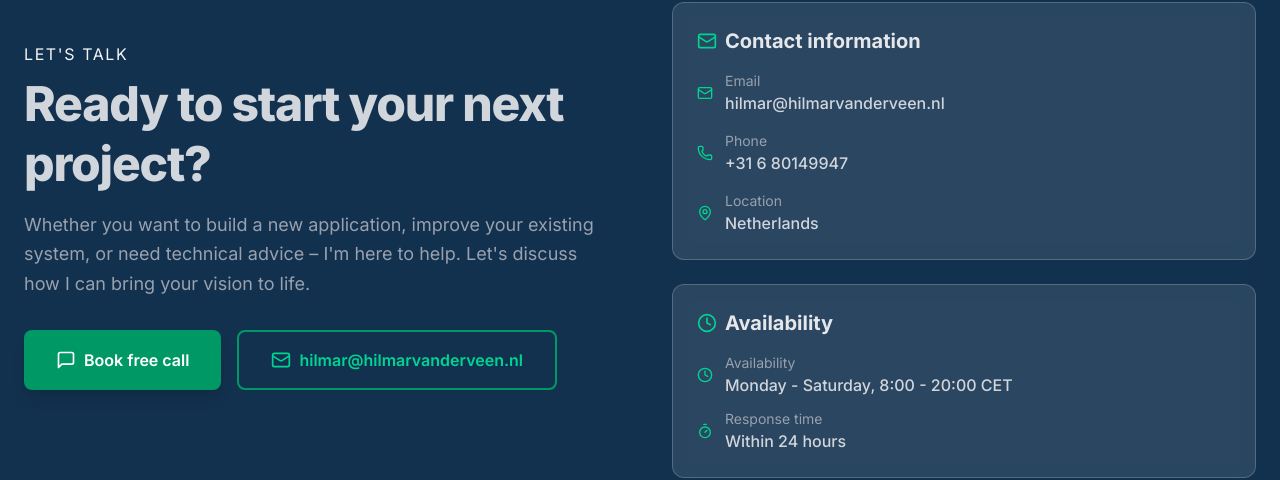
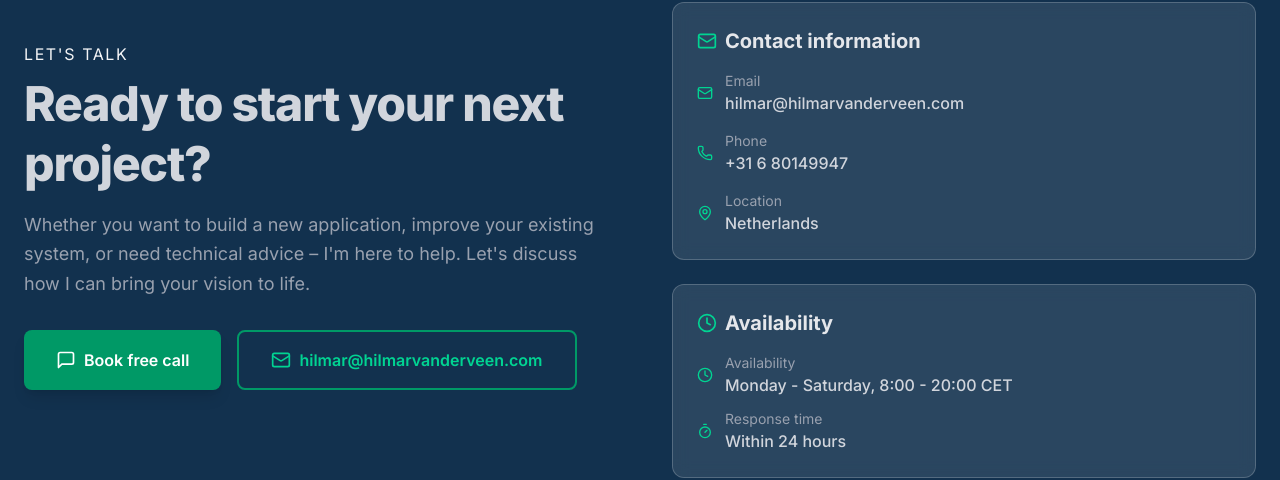
Before and after one commit to hilmarvdveen/hilmar-cv, a Next.js app in the folder my-cv-site/: page /en/contact in a window 1280 px wide. Shown: the part 183-663 px from the top of the page. Built offline with nearby package versions, Linux system fonts and the light colour scheme; no server answers.

Commit message:
fix email

```diff
--- a/my-cv-site/src/components/Breadcrumb.tsx
+++ b/my-cv-site/src/components/Breadcrumb.tsx
@@ -119,7 +119,7 @@ export const Breadcrumb = () => {
       "@type": "ListItem",
       position: index + 1,
       name: item.label,
-      item: `https://hilmarvanderveen.nl${item.href}`,
+      item: `https://hilmarvanderveen.com${item.href}`,
     })),
   };
 
--- a/my-cv-site/src/components/ContactHero.tsx
+++ b/my-cv-site/src/components/ContactHero.tsx
@@ -44,14 +44,14 @@ export const ContactHero = () => {
             </Link>
 
             <a
-              href="mailto:hilmar@hilmarvanderveen.nl"
+              href="mailto:hilmar@hilmarvanderveen.com"
               className="inline-flex items-center justify-center px-8 py-4 border-2 border-emerald-600 text-emerald-400 rounded-lg font-semibold hover:bg-emerald-600 hover:text-white transition-all duration-300 group focus:outline-none focus:ring-2 focus:ring-emerald-500"
             >
               <Mail
                 className="w-5 h-5 mr-2 group-hover:scale-110 transition-transform duration-300"
                 aria-hidden="true"
               />
-              hilmar@hilmarvanderveen.nl
+              hilmar@hilmarvanderveen.com
             </a>
           </div>
         </header>
@@ -81,10 +81,10 @@ export const ContactHero = () => {
                   <dt className="text-sm text-gray-400">{t("info.email")}</dt>
                   <dd className="font-medium">
                     <a
-                      href="mailto:hilmar@hilmarvanderveen.nl"
+                      href="mailto:hilmar@hilmarvanderveen.com"
                       className="hover:text-emerald-400 transition-colors"
                     >
-                      hilmar@hilmarvanderveen.nl
+                      hilmar@hilmarvanderveen.com
                     </a>
                   </dd>
                 </div>
```
